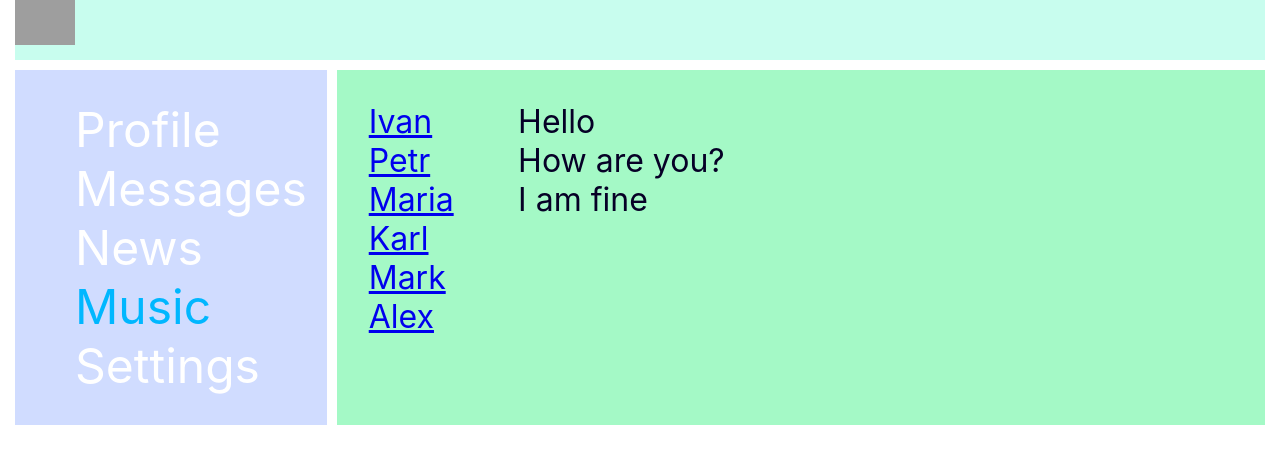
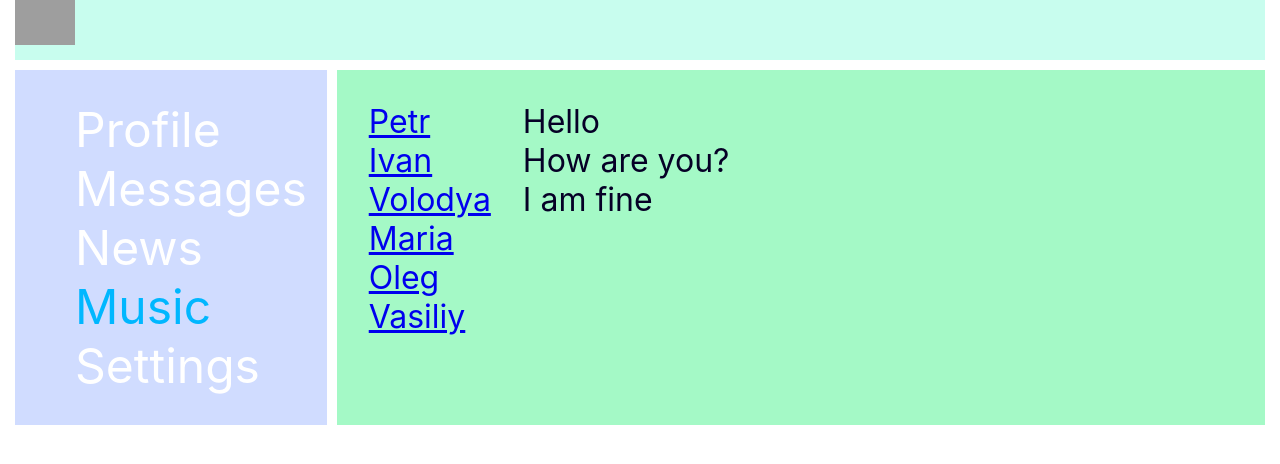
Before and after one commit to JuliaAvona/react-100, a React (Create React App) app in the folder react-100/: page /music in a window 1280 px wide. Shown: the top 464 px of the page. Built offline with nearby package versions, Linux system fonts and the light colour scheme; grey boxes are pictures that could not be loaded.

Commit message:
feat: 23. React JS Lessons (props for Dialogs)

```diff
--- a/react-100/src/components/Dialogs/Dialogs.jsx
+++ b/react-100/src/components/Dialogs/Dialogs.jsx
@@ -2,33 +2,32 @@ import React from 'react';
 import { NavLink } from 'react-router-dom';
 import styles from './Dialogs.module.css';
 
+const DialogItem = (props) => {
+  return (
+    <div className={styles.dialog}>
+      <NavLink to={`/messages/${props.id}`}>{props.name}</NavLink>
+    </div>
+  );
+};
+
+const Message = (props) => {
+  return <div className={styles.message}>{props.message}</div>;
+};
 const Dialogs = (props) => {
   return (
     <div className={styles.dialogs}>
       <div className={styles.dialogItems}>
-        <div className={styles.dialog + ' ' + styles.active}>
-          <NavLink to="/messages/1">Ivan</NavLink>
-        </div>
-        <div className={styles.dialog}>
-          <NavLink to="/messages/2">Petr</NavLink>
-        </div>
-        <div className={styles.dialog}>
-          <NavLink to="/messages/3">Maria</NavLink>
-        </div>
-        <div className={styles.dialog}>
-          <NavLink to="/messages/4">Karl</NavLink>
-        </div>
-        <div className={styles.dialog}>
-          <NavLink to="/messages/5">Mark</NavLink>
-        </div>
-        <div className={styles.dialog}>
-          <NavLink to="/messages/6">Alex</NavLink>
-        </div>
+        <DialogItem id="1" name="Petr" />
+        <DialogItem id="2" name="Ivan" />
+        <DialogItem id="3" name="Volodya" />
+        <DialogItem id="4" name="Maria" />
+        <DialogItem id="5" name="Oleg" />
+        <DialogItem id="6" name="Vasiliy" />
       </div>
       <div className={styles.messageItems}>
-        <div className={styles.message}>Hello</div>
-        <div className={styles.message}>How are you?</div>
-        <div className={styles.message}>I am fine</div>
+        <Message message="Hello" />
+        <Message message="How are you?" />
+        <Message message="I am fine" />
       </div>
     </div>
   );
--- a/react-100/src/components/Profile/MyPosts/MyPosts.jsx
+++ b/react-100/src/components/Profile/MyPosts/MyPosts.jsx
@@ -5,10 +5,14 @@ import Post from './Post/Post';
 const MyPosts = () => {
   return (
     <div>
-      My posts
+      <h2>My posts</h2>
       <div>
-        <textarea></textarea>
-        <button>Add post</button>
+        <div>
+          <textarea></textarea>
+        </div>
+        <div>
+          <button>Add post</button>
+        </div>
       </div>
       <div className={components.posts}>
         <Post message={'first post'} likesCount={12} />
--- a/react-100/src/components/Profile/MyPosts/Post/Post.module.css
+++ b/react-100/src/components/Profile/MyPosts/Post/Post.module.css
@@ -1,6 +1,7 @@
 .item {
-    color: #00f968e1;
+    color: #020f00e1;
     font-size: 3rem;
+    padding: 1rem;
 }
 
 .item img {
--- a/react-100/src/components/Profile/Profile.jsx
+++ b/react-100/src/components/Profile/Profile.jsx
@@ -1,18 +1,11 @@
 import React from 'react';
-import styles from './Profile.module.css';
 import MyPosts from './MyPosts/MyPosts';
+import ProfileInfo from './ProfileInfo/ProfileInfo';
 
 const Profile = () => {
   return (
     <div>
-      <div>
-        <img
-          className={styles.img}
-          src="https://images2.alphacoders.com/844/thumb-1920-844803.jpg"
-          alt="logo"
-        />
-      </div>
-      <div>ava + description</div>
+      <ProfileInfo />
       <div>
         <MyPosts />
       </div>
--- a/react-100/src/components/Profile/Profile.module.css
+++ b/react-100/src/components/Profile/Profile.module.css
@@ -1,13 +1,3 @@
-.content {
-    grid-area: content;
-    background-color: #dff9ff;
-}
-
-.item {
-    color: rgb(36, 22, 0);
-    font-size: 3rem;
-}
-
 img {
     width: 100%;
     height: auto;
--- /dev/null
+++ b/react-100/src/components/Profile/ProfileInfo/ProfileInfo.jsx
@@ -0,0 +1,19 @@
+import React from 'react';
+import styles from './ProfileInfo.module.css';
+
+const ProfileInfo = () => {
+  return (
+    <div>
+      <div>
+        <img
+          className={styles.img}
+          src="https://images2.alphacoders.com/844/thumb-1920-844803.jpg"
+          alt="logo"
+        />
+      </div>
+      <div>ava + description</div>
+    </div>
+  );
+};
+
+export default ProfileInfo;
--- /dev/null
+++ b/react-100/src/components/Profile/ProfileInfo/ProfileInfo.module.css
@@ -0,0 +1,14 @@
+.content {
+    grid-area: content;
+    background-color: #dff9ff;
+}
+
+.item {
+    color: rgb(36, 22, 0);
+    font-size: 3rem;
+}
+
+img {
+    width: 100%;
+    height: auto;
+}
```
